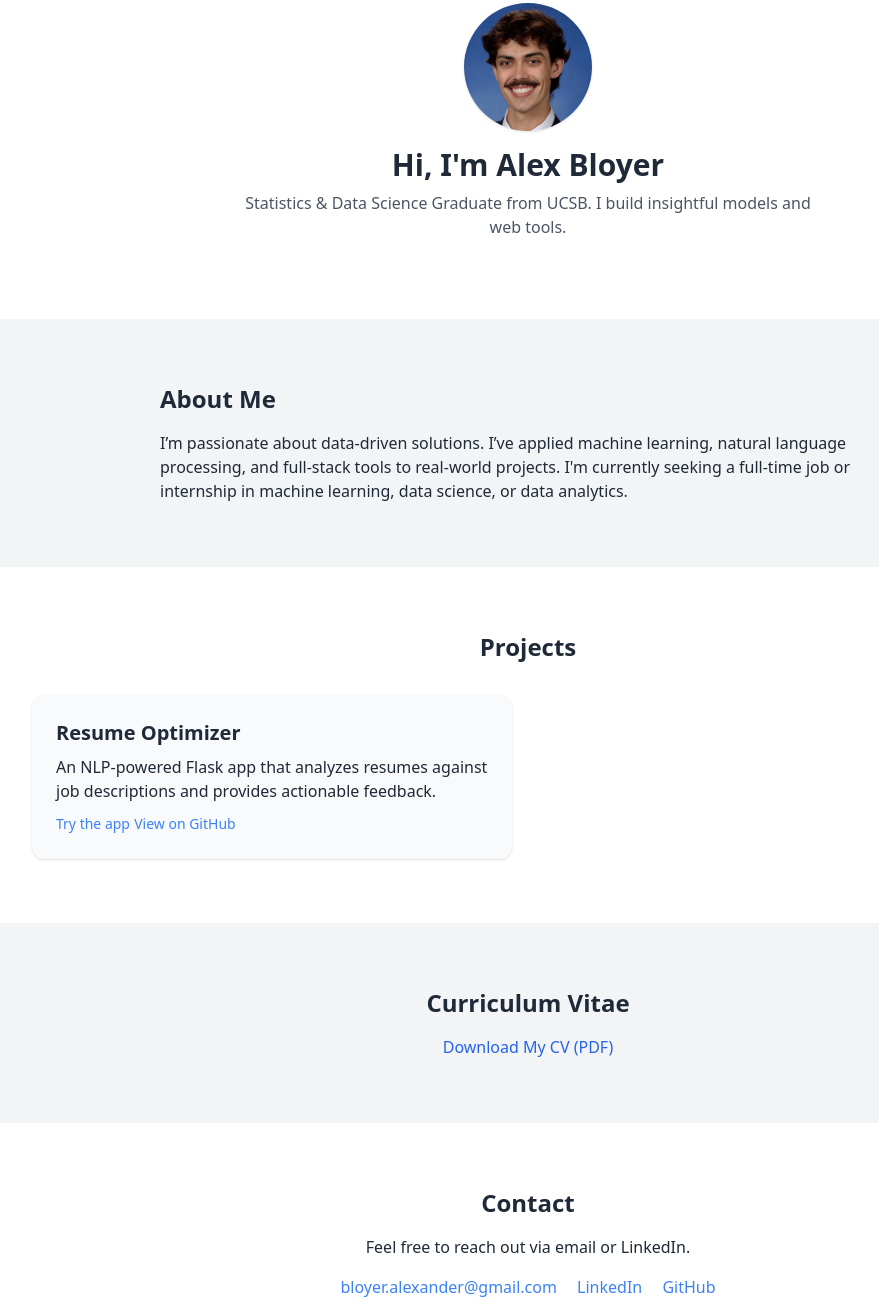
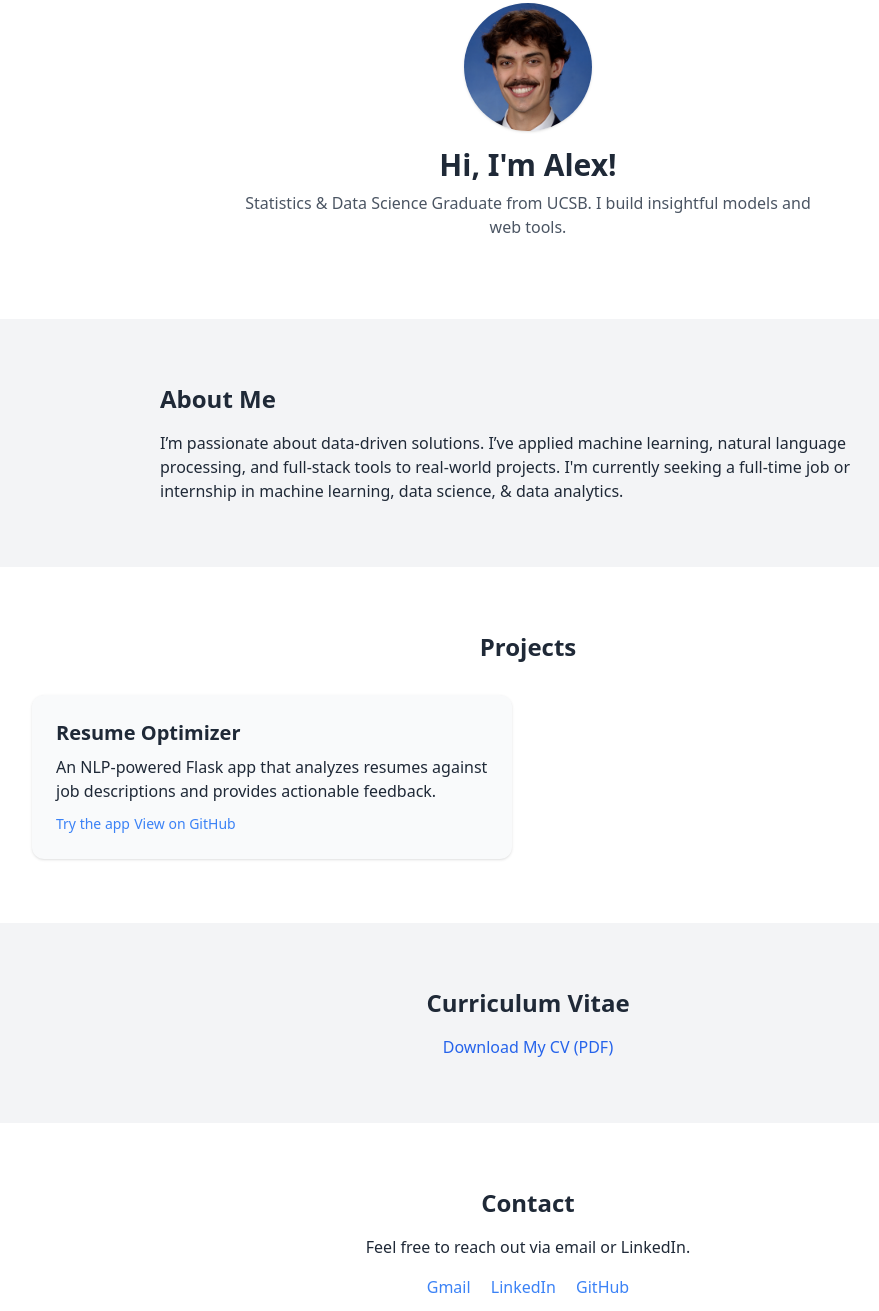
Before and after one commit to alexbloyer/alexbloyer.github.io, a plain HTML site: page index.html in a window 1280 px wide. Shown: the part 109-1420 px from the top of the page, without its empty margins (112-991 px from the left). Drawn offline with nearby package versions, Linux system fonts and the light colour scheme.

Commit message:
Aesthetic updates

```diff
--- a/index.html
+++ b/index.html
@@ -24,7 +24,7 @@
   <!-- Hero Section -->
   <section class="pt-28 pb-20 bg-white text-center">
     <img src="assets/cover_picture.png" alt="Alex Bloyer" class="mx-auto w-32 h-32 rounded-full shadow mb-4" />
-    <h2 class="text-3xl font-semibold mb-2">Hi, I'm Alex Bloyer</h2>
+    <h2 class="text-3xl font-semibold mb-2">Hi, I'm Alex!</h2>
     <p class="text-gray-600 max-w-xl mx-auto">Statistics & Data Science Graduate from UCSB. I build insightful models and web tools.</p>
   </section>
 
@@ -32,7 +32,7 @@
   <section id="about" class="py-16 bg-gray-100">
     <div class="container mx-auto max-w-3xl px-4">
       <h3 class="text-2xl font-bold mb-4">About Me</h3>
-      <p>I’m passionate about data-driven solutions. I’ve applied machine learning, natural language processing, and full-stack tools to real-world projects. I'm currently seeking a full-time job or internship in machine learning, data science, or data analytics.</p>
+      <p>I’m passionate about data-driven solutions. I’ve applied machine learning, natural language processing, and full-stack tools to real-world projects. I'm currently seeking a full-time job or internship in machine learning, data science, & data analytics.</p>
     </div>
   </section>
 
@@ -66,7 +66,7 @@
       <h3 class="text-2xl font-bold mb-4 text-center">Contact</h3>
       <p class="text-center mb-4">Feel free to reach out via email or LinkedIn.</p>
       <div class="text-center space-x-4">
-        <a href="mailto:bloyer.alexander@gmail.com" class="text-blue-500 hover:underline">bloyer.alexander@gmail.com</a>
+        <a href="mailto:bloyer.alexander@gmail.com" class="text-blue-500 hover:underline">Gmail</a>
         <a href="https://linkedin.com/in/alexanderbloyer" class="text-blue-500 hover:underline">LinkedIn</a>
         <a href="https://github.com/alexbloyer" class="text-blue-500 hover:underline">GitHub</a>
       </div>
```
